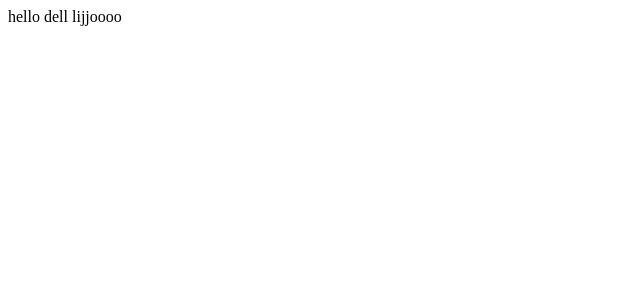
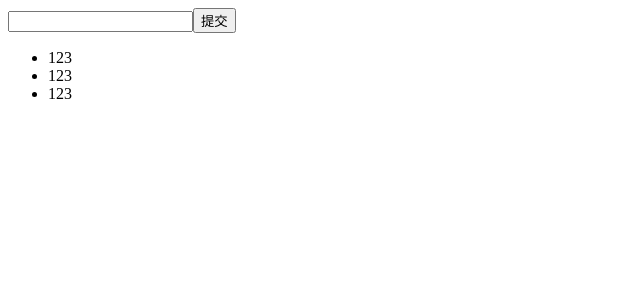
Before and after one commit to wish-lx/React16.4-, a React (Create React App) app: page / in a window 1280 px wide. Shown: the top 300 px of the page, without its empty margins (0-640 px from the left). Built offline with nearby package versions, Linux system fonts and the light colour scheme.

Commit message:
todoList

```diff
--- a/src/App.js
+++ /dev/null
@@ -1,13 +0,0 @@
-import React from 'react';
-
-
-function App() {
-  return (
-    // JSX语法
-    <div>
-     hello dell lijjoooo
-    </div>
-  );
-}
-
-export default App;
--- /dev/null
+++ b/src/TodoList.js
@@ -0,0 +1,15 @@
+import React from 'react';
+
+function Todolist() {
+    return  (
+      <div>
+        <div><input/><button>提交</button></div>
+        <ul>
+          <li>123</li>
+          <li>123</li>
+          <li>123</li>
+        </ul>
+      </div>
+    )
+}
+export default Todolist;
--- a/src/index.js
+++ b/src/index.js
@@ -1,9 +1,9 @@
 import React from 'react';
 import ReactDOM from 'react-dom';
-import App from './App';
+import TodoList from './TodoList';
 
 // ReactDOM将组件挂载到页面的某个节点下
 /* <App/> -->    JSX语法 */
 // 所有标签都为JSX语法 ，所以必须引入React
 // JSX语法中，如果我们要使用自己创建的组件，首字母必须大写
-ReactDOM.render(<App />, document.getElementById('root'));
+ReactDOM.render(<TodoList />, document.getElementById('root'));
```
